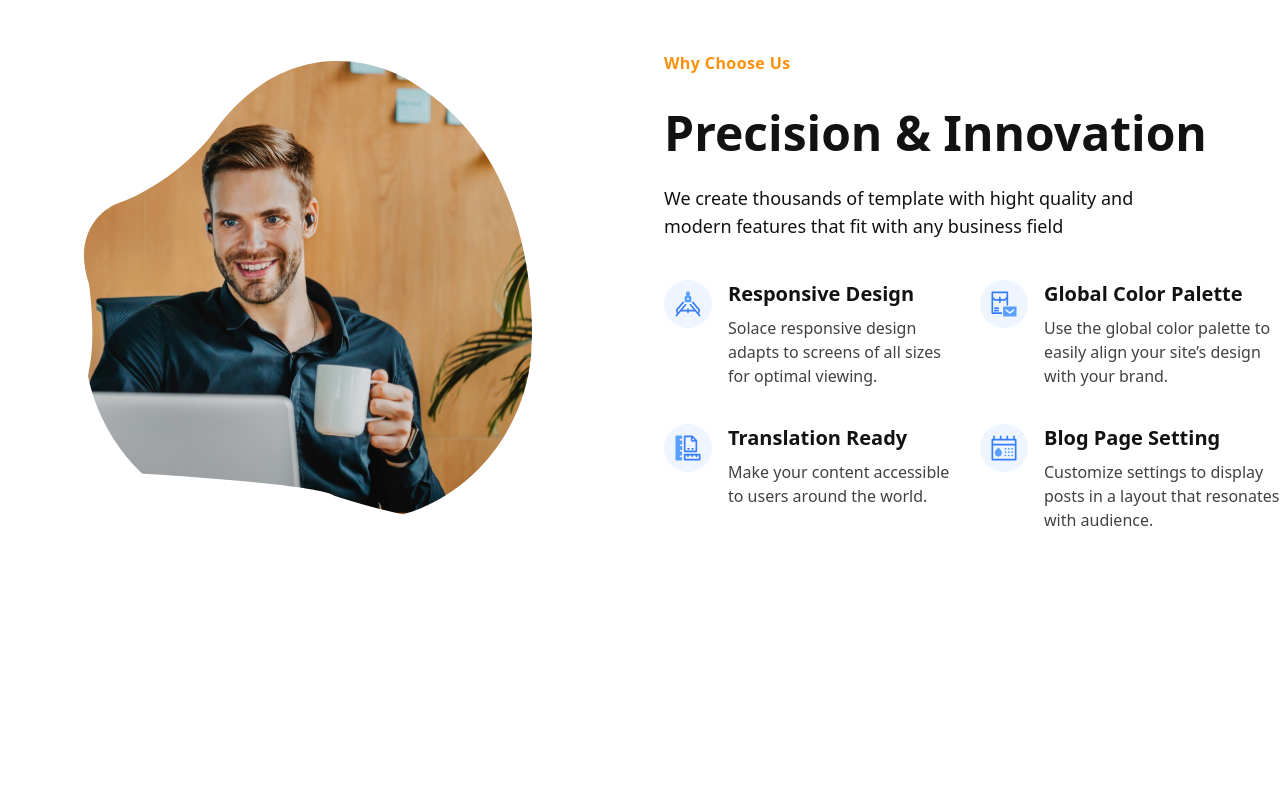
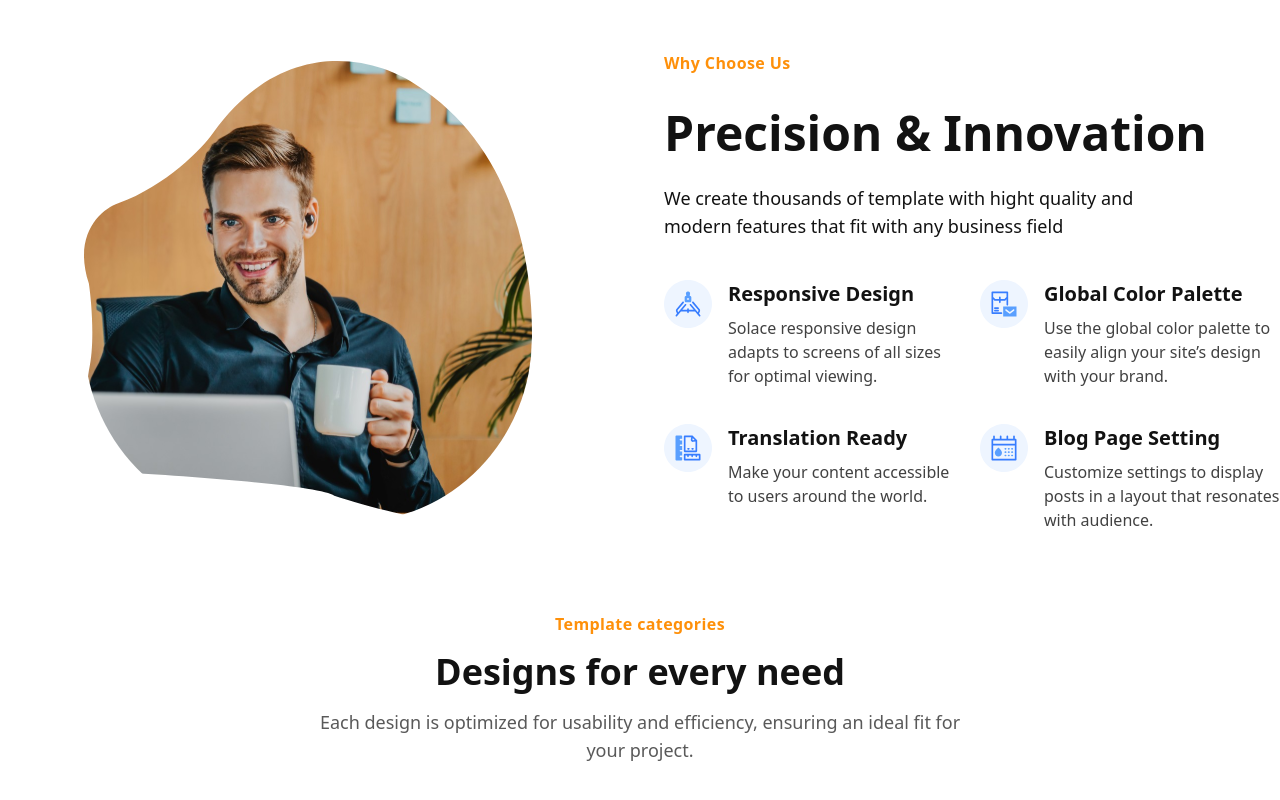
Before and after one commit to thekamiyeoladipo/solace, a React (Vite) app: page / in a window 1280 px wide. Shown: the part 1013-1813 px from the top of the page. Before the commit the page ends 1625 px from the top, so only its background shows below. Built offline with nearby package versions, Linux system fonts and the light colour scheme.

Commit message:
feat: implement SectionTitle component and integrate it into Home page

```diff
--- a/src/components/SectionTitle.jsx
+++ b/src/components/SectionTitle.jsx
@@ -1,9 +1,29 @@
+// src/components/SectionTitle.jsx
+import React from "react";
 
+const SectionTitle = ({ eyebrow, heading, paragraph }) => {
+  return (
+    <div className="text-center max-w-2xl mx-auto mb-16">
+      {/* Eyebrow */}
+      {eyebrow && (
+        <p className="text-lightorange font-semibold tracking-wide mb-4">
+          {eyebrow}
+        </p>
+      )}
 
-const SectionTitle = () => {
-  return (
-    <div>SectionTitle</div>
-  )
-}
+      {/* Heading */}
+      {heading && (
+        <h2 className="text-3xl md:text-4xl font-extrabold text-dark mb-4">
+          {heading}
+        </h2>
+      )}
 
-export default SectionTitle
+      {/* Paragraph */}
+      {paragraph && (
+        <p className="text-lg text-dark/70">{paragraph}</p>
+      )}
+    </div>
+  );
+};
+
+export default SectionTitle;
--- a/src/pages/Home.jsx
+++ b/src/pages/Home.jsx
@@ -2,15 +2,26 @@
 import Hero from "../components/Hero";
 import LogoMarquee from "../components/LogoMarquee";
 import WhyChoosUs from "../components/WhyChoosUs";
+import SectionTitle from "../components/SectionTitle";
 
 const Home = () => {
   return (
     <>
-    <Hero />
-    <LogoMarquee />
-    <WhyChoosUs />
 
+
+      <Hero />
+      <LogoMarquee />
+      <WhyChoosUs />
+      <SectionTitle
+        eyebrow="Template categories"
+        heading="Designs for every need"
+        paragraph="Each design is optimized for usability and efficiency,
+ensuring an ideal fit for your project."
+      />
     </>
+
+
+
   );
 }
 
```
